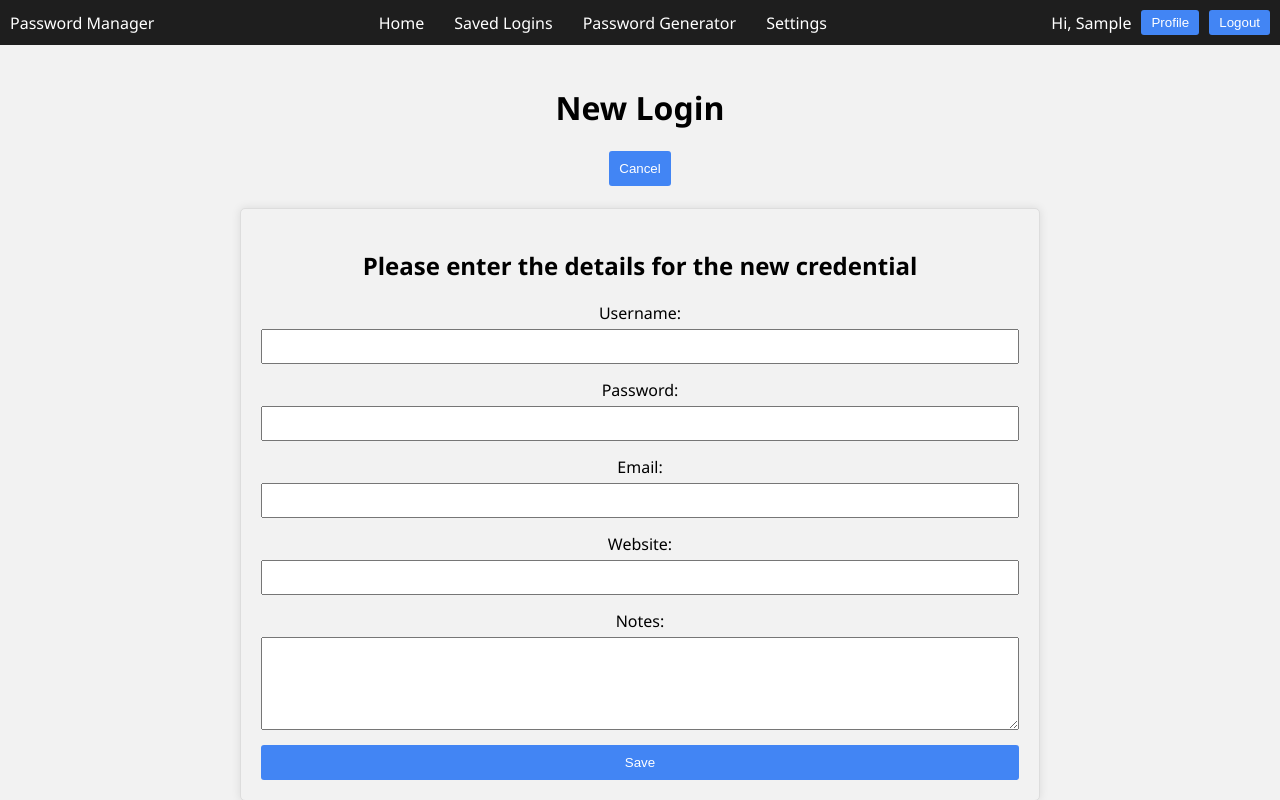
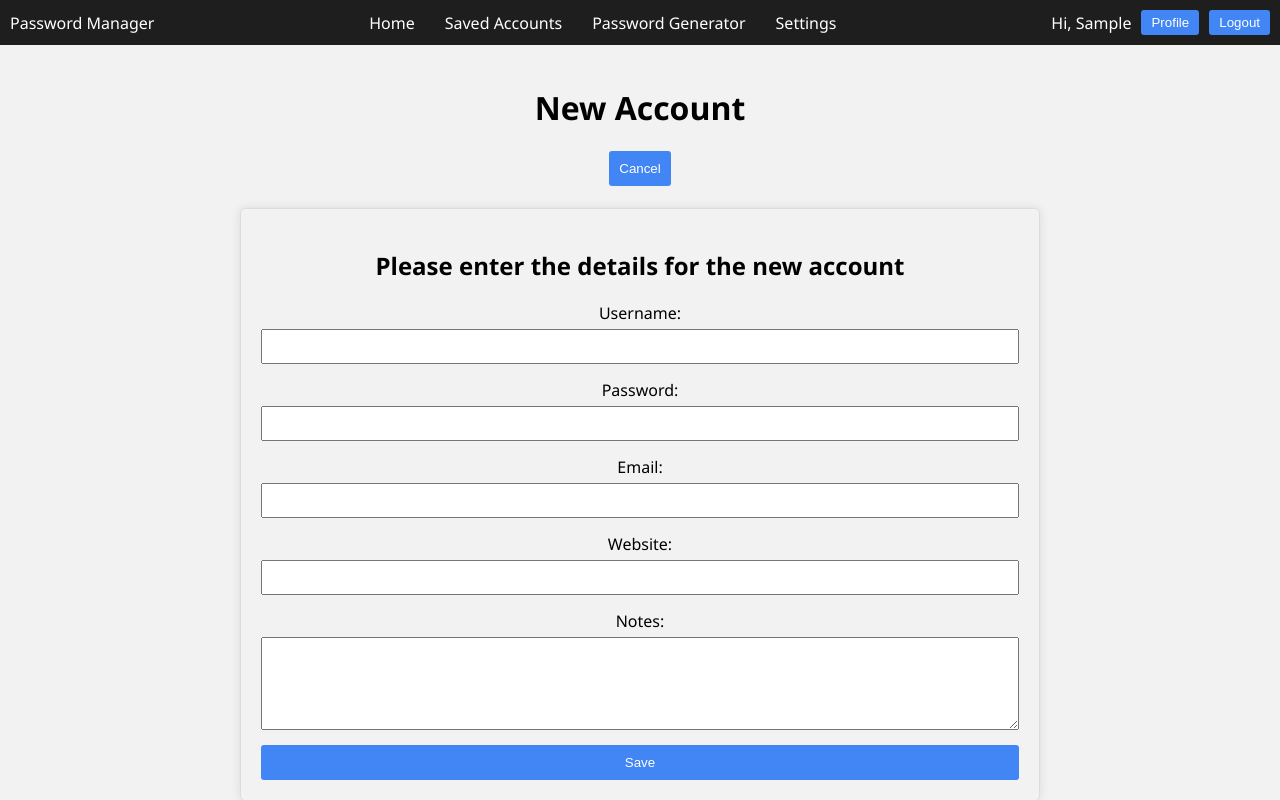
Before and after one commit to garrywashere/password-manager, a Flask app: page /new-login in a window 1280 px wide. Shown: the top 800 px of the page. Run offline with Flask 3, Linux system fonts and the light colour scheme; the visitor is signed in with stand-in values (Sample User, id 1).

Commit message:
UI changes
- changed names of buttons for easier experience
- changed titles
- added recent logins to home page, for better user experience

```diff
--- a/src/frontend.py
+++ b/src/frontend.py
@@ -42,7 +42,9 @@ def get_version():
 def index():
     username = login_status()
     if username:
-        return render_template("index.html", username=username)
+        user = recall(username)
+        creds = sort_results(user.list_creds())[:10]
+        return render_template("index.html", username=username, creds=creds)
     return render_template("index.html")
 
 
@@ -99,7 +101,7 @@ def list_logins():
         user = recall(username)
         creds = sort_results(user.list_creds())
         return render_template(
-            "list-logins.html", title="Logins", username=username, creds=creds
+            "list-logins.html", title="Saved Accounts", username=username, creds=creds
         )
     else:
         return redirect("/login")
@@ -119,7 +121,7 @@ def new_login():
             user.add_cred(_username, password, email, website, notes)
             save(user)
             return redirect("/list-logins")
-        return render_template("new-login.html", title="New Login", username=username)
+        return render_template("new-login.html", title="Creating...", username=username)
     else:
         return redirect("/login")
 
@@ -167,7 +169,7 @@ def view_login():
                     break
 
         return render_template(
-            "view-login.html", title="View", username=username, cred=result
+            "view-login.html", title="Viewing...", username=username, cred=result
         )
     else:
         redirect("/login")
@@ -197,7 +199,7 @@ def edit_login():
             save(user)
             return redirect("/list-logins")
         return render_template(
-            "edit-login.html", title="Edit Login", username=username, cred=result
+            "edit-login.html", title="Editing...", username=username, cred=result
         )
     else:
         return redirect("/login")
@@ -243,7 +245,7 @@ def settings():
 def profile():
     username = login_status()
     if username:
-        return render_template("profile.html", title="Profile", username=username)
+        return render_template("profile.html", title=f"{username.capitalize()}'s Profile", username=username)
     else:
         return redirect("/login")
 
--- a/templates/edit-login.html
+++ b/templates/edit-login.html
@@ -1,11 +1,11 @@
 {% extends "template.html" %} {% block main %}
 
-<h1>Edit Login</h1>
+<h1>Editing Account</h1>
 <button onclick="window.location.href='/list-logins'">Cancel</button>
 <br /><br />
 
 <div class="box">
-    <h2>Please enter the details for the new credential</h2>
+    <h2>Please enter the updated details for the account</h2>
     <form method="POST" action="/edit-login?id={{ cred.id }}">
         <label for="username">Username:</label>
         <input
--- a/templates/list-logins.html
+++ b/templates/list-logins.html
@@ -1,7 +1,7 @@
 {% extends "template.html" %} {% block main %}
 
-<h1>{{ username.capitalize() }}'s Saved Logins</h1>
-<button onclick="window.location.href='/new-login'">Create New</button>
+<h1>{{ username.capitalize() }}'s Saved Accounts</h1>
+<button onclick="window.location.href='/new-login'">New Account</button>
 <button onclick="window.location.href='/search-logins'">Search</button>
 
 {% if creds %}
--- a/templates/new-login.html
+++ b/templates/new-login.html
@@ -1,11 +1,11 @@
 {% extends "template.html" %} {% block main %}
 
-<h1>New Login</h1>
+<h1>New Account</h1>
 <button onclick="window.location.href='/list-logins'">Cancel</button>
 <br /><br />
 
 <div class="box">
-    <h2>Please enter the details for the new credential</h2>
+    <h2>Please enter the details for the new account</h2>
     <form method="POST" action="/new-login">
         <label for="username">Username:</label>
         <input type="text" id="username" name="username" required />
--- a/templates/search.html
+++ b/templates/search.html
@@ -1,6 +1,6 @@
 {% extends "template.html" %} {% block main %}
 
-<h1>Search Logins</h1>
+<h1>Search Saved Accounts</h1>
 <button onclick="window.location.href='/list-logins'">Back</button>
 <br /><br />
 
--- a/templates/template.html
+++ b/templates/template.html
@@ -27,7 +27,7 @@
                 <div class="navbar">
                     <a href="/">Home</a>
                     {% if username %}
-                    <a href="/list-logins">Saved Logins</a>
+                    <a href="/list-logins">Saved Accounts</a>
                     <a href="/password-generator">Password Generator</a>
                     <a href="/settings">Settings</a>
                     {% endif %}
```
Also changed, not shown: templates/index.html (+37 -2 lines), templates/view-login.html (+22 -19 lines).
